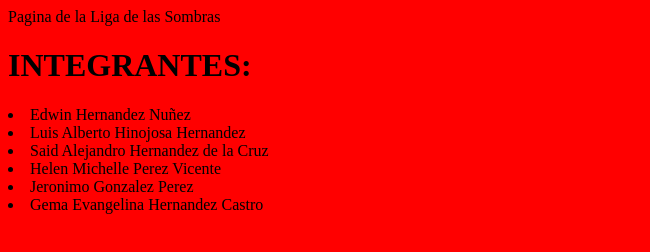
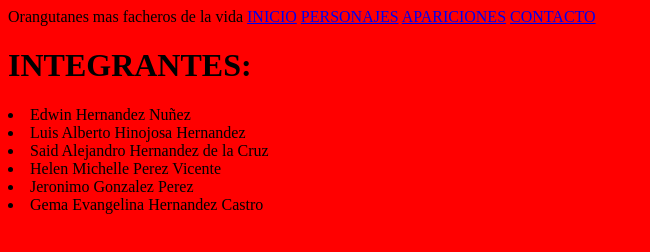
Before and after one commit to 19328061310022Edwin/Pilingo-loco, a plain HTML site: page index.html in a window 1280 px wide. Shown: the whole page, without its empty margins (0-650 px from the left). Drawn offline with Linux system fonts and the light colour scheme.

Commit message:
Paso 3: Creando un hipervinculo

```diff
--- a/index.html
+++ b/index.html
@@ -1,10 +1,14 @@
 <!DOCTYPE html>
 <html>
 <head>
-	<tittle>Pagina de la Liga de las Sombras</tittle>
+	<tittle>Orangutanes mas facheros de la vida</tittle>
 </head>
 <link rel="stylesheet" type="text/css" href="./main.css">
 <body>
+<a href="./index.html">INICIO</a>
+<a href="./personajes.html">PERSONAJES</a>
+<a href="./apariciones.html">APARICIONES</a>
+<a href="./contacto.html">CONTACTO</a>
 	<h1>INTEGRANTES:</h1>
 <li>Edwin Hernandez Nuñez</li>
 <li>Luis Alberto Hinojosa Hernandez</li>
```
